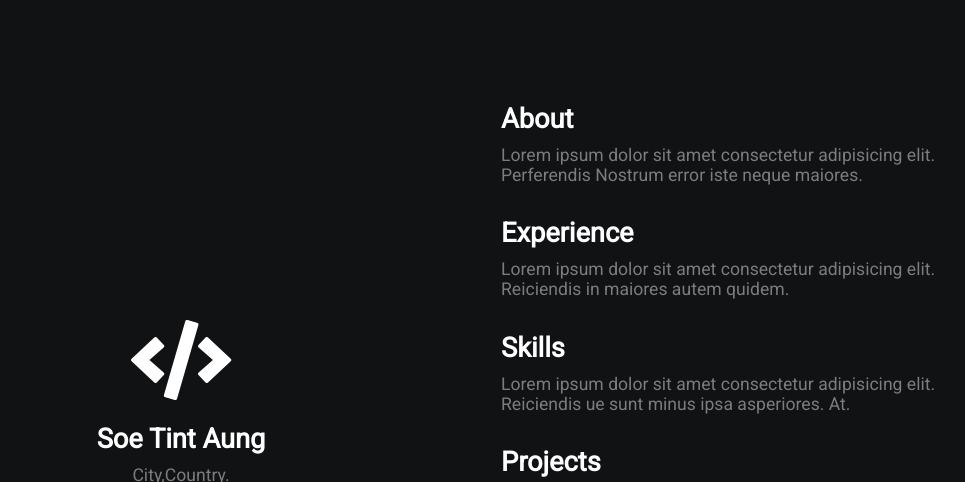
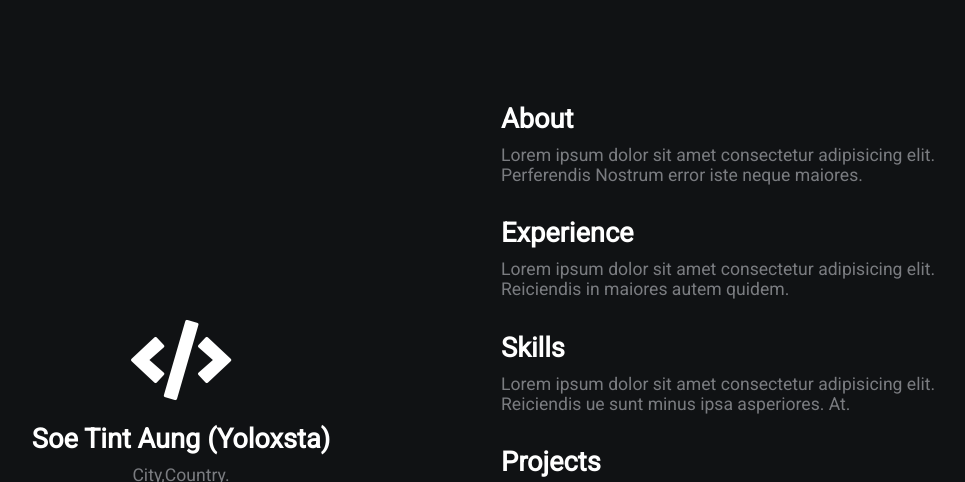
Before and after one commit to yoloxsta/DHW, a plain HTML site: page index.html in a window 1280 px wide. Shown: the top 482 px of the page, without its empty margins (139-1104 px from the left). Drawn offline with Linux system fonts and the light colour scheme.

Commit message:
Update index.html

```diff
--- a/index.html
+++ b/index.html
@@ -13,7 +13,7 @@
     <div class="grid-2">
         <div class="section-1">
             <i class="fas fa-code fa-5x white"></i>
-            <h2>Soe Tint Aung</h2>
+            <h2>Soe Tint Aung (Yoloxsta)</h2>
             <p>City,Country.</p>
             <a href="#"><i class="fab fa-twitter"></i></a>
             <a href="#"><i class="fab fa-linkedin"></i></a>
```
